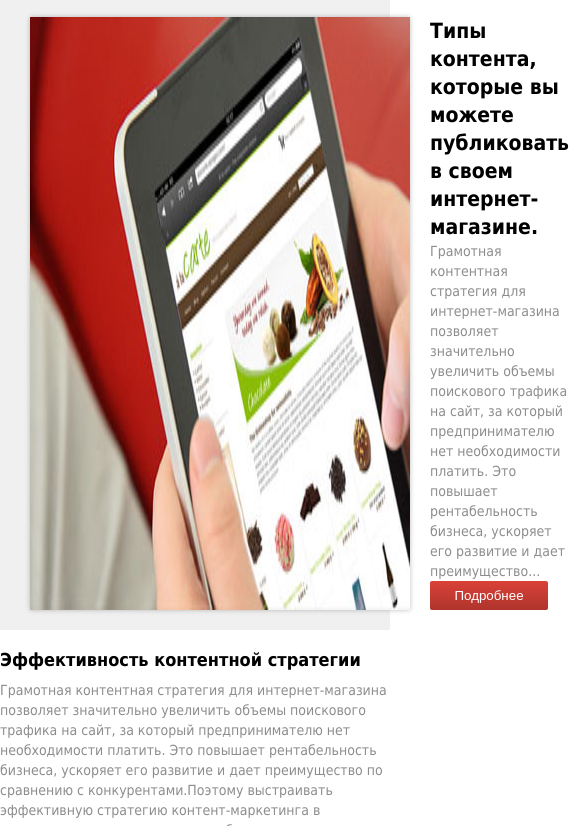
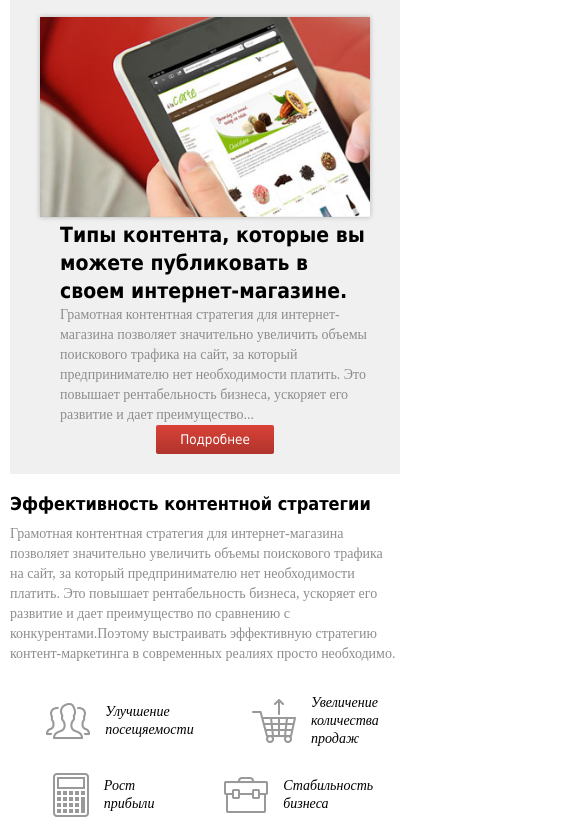
Before and after one commit to AnnDonchenko/TestTaskForPremmerce, a website: page app/index.html in a window 390 px wide. Shown: the part 84-910 px from the top of the page, 569 px wide, since content can reach past the window. Drawn offline with Linux system fonts and the light colour scheme.

Commit message:
adaptive

```diff
--- a/app/index.html
+++ b/app/index.html
@@ -1,10 +1,10 @@
 <!DOCTYPE html>
-<html lang="en">
+<html lang="ru">
 <head>
 	<meta charset="UTF-8">
-	<title>Document</title>
+	<title>Test Task</title>
 	<link rel="stylesheet" href="css/style.css">
-
+	<meta name="viewport" content="width=device-width, initial-scale=1">
 </head>
 <body>
 	<div class="wrap">
@@ -19,7 +19,9 @@
 		</header>
 		<main class="main">
 			<section class="news">
-				<img class="news__img" src="img/news-photo.jpg" alt="Фото новости">
+				<div class="news__img-box">
+					<img class="news__img" src="img/news-photo.jpg" alt="Фото новости">
+				</div>
 				<div class="news__info">
 					<h1 class="news__title" >Типы контента, которые вы можете публиковать в своем интернет-магазине.</h1>
 					<p class="news__text" >Грамотная контентная стратегия для интернет-магазина позволяет значительно увеличить объемы поискового трафика на сайт, за который предпринимателю нет необходимости платить. Это повышает рентабельность бизнеса, ускоряет его развитие и дает преимущество...</p>
--- a/app/sass/_variables.sass
+++ b/app/sass/_variables.sass
@@ -1,4 +1,5 @@
-$font_family: Tahoma, Verdana, Geneva, sans-serif
+$font_family_titles: Tahoma, Verdana, Geneva, sans-serif
+$font_family_text: "Times New Roman", Times, serif
 $bg_color: #ffffff
 $news_bg_color: #f0f0f0
 $black_color: #000000
--- a/app/sass/style.sass
+++ b/app/sass/style.sass
@@ -6,11 +6,11 @@
 
 body
 	background-color: $bg_color
-	font-family: $font_family
+	font-family: $font_family_text
 
 .wrap
 	width: 100%
-	max-width : 842px
+	max-width: 842px
 	margin: 0 auto
 
 .header
@@ -20,6 +20,7 @@ body
 	padding: 20px 0
 
 .nav
+	font-family: $font_family_titles
 	&__link
 		color: $black_color
 		text-decoration: none
@@ -35,12 +36,17 @@ body
 	display: flex
 	&__img
 		box-shadow:  0px 0px 5px 0px rgba( 0, 0, 0, .25 )
+		height: auto
+		width: 100%
 	&__info
+		max-width: 50%
+		box-sizing: border-box
 		padding-left: 20px
 		display: flex
 		flex-direction: column
 		justify-content: space-between
 	&__title
+		font-family: $font_family_titles
 		font-size: 21px
 		line-height: 28px
 		font-weight: bold
@@ -54,6 +60,7 @@ body
 		width: 118px
 		background-color: $active_color
 		color: #ffffff
+		font-family: $font_family_titles
 		border: none
 		border-radius: 2px
 		background-image: linear-gradient(180deg, transparent 0%, rgba(0, 0, 0, .2) 100%)
@@ -71,6 +78,7 @@ body
 		line-height: 20px
 		color: $black_color
 		padding-bottom: 10px
+		font-family: $font_family_titles
 	&__text
 		color: $text_color
 		font-size: 14px
@@ -86,6 +94,7 @@ body
 .intention
 	display: flex
 	align-items: center
+	justify-content: center
 	&__img
 		margin: 15px
 	&__text
@@ -93,4 +102,22 @@ body
 		line-height: 18px
 		color: $black_color
 		font-style: italic
-		font-family: "Times New Romam"
+
+
+@media screen and (max-width: 850px)
+	.wrap
+		padding: 0 10px
+
+@media screen and (max-width: 700px)
+	.news
+		flex-direction: column
+		align-items: center
+		&__info
+			max-width: 100%
+			align-items: center
+
+	.intentions
+		justify-content: space-around
+		flex-wrap: wrap
+		&__item
+			width: min-content
```
Also changed, not shown: app/css/style.css.
